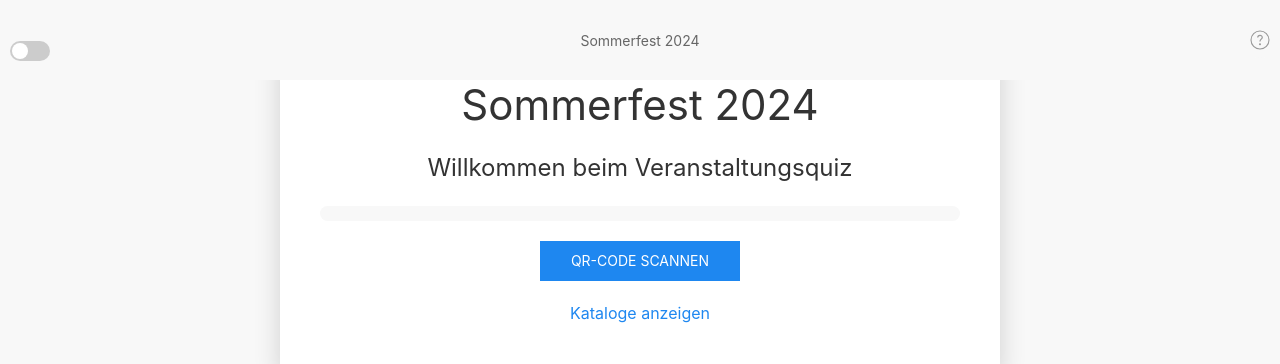
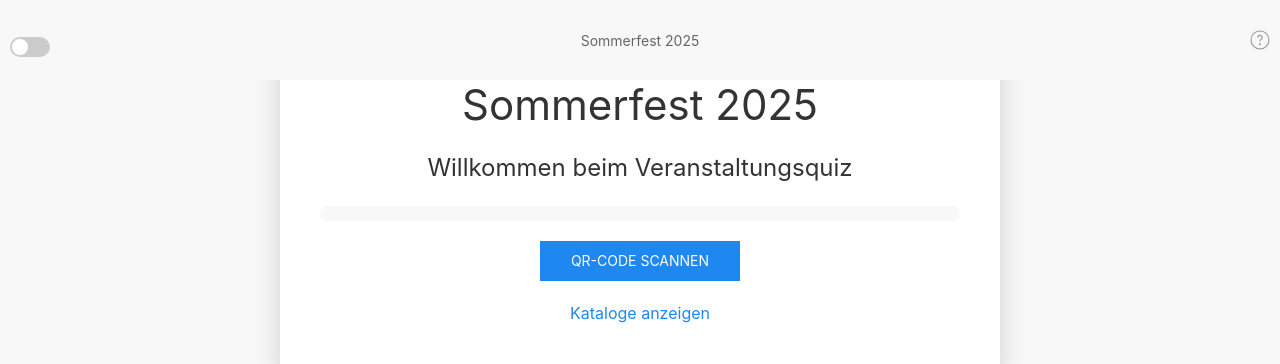
Before and after one commit to bastelix/sommerfest-quiz, a Python web app: template templates/index.html in a window 1280 px wide. Shown: the top 364 px of the page. Run offline with Jinja, Linux system fonts and the light colour scheme; the template is opened without the code that fills it, so the values that code supplies are empty; some libraries are stand-ins or nearby versions.

Commit message:
Update for Sommerfest 2025

```diff
--- a/public/js/config.js
+++ b/public/js/config.js
@@ -6,7 +6,7 @@ window.quizConfig = {
   logoPath: '',
 
   // Überschrift und Untertitel auf der Startseite
-  header: 'Sommerfest 2024',
+  header: 'Sommerfest 2025',
   subheader: 'Willkommen beim Veranstaltungsquiz',
 
   // Farbschema der Anwendung
--- a/templates/index.html
+++ b/templates/index.html
@@ -77,6 +77,7 @@
     .theme-switch {
       display: inline-block;
       margin-left: 8px;
+      margin-top: -2mm;
     }
     .theme-switch input {
       height: 0;
@@ -116,6 +117,9 @@
       margin-right: 0.5mm;
       display: flex;
       align-items: center;
+    }
+    .nav-placeholder {
+      height: 56px;
     }
     @keyframes fadeIn {
       from { opacity: 0; }
@@ -167,7 +171,7 @@
     </div>
     <div class="uk-navbar-center">
       <div class="uk-navbar-item">
-        <span class="uk-navbar-title">Sommerfest 2024</span>
+        <span class="uk-navbar-title">Sommerfest 2025</span>
       </div>
     </div>
     <div class="uk-navbar-right">
@@ -176,6 +180,7 @@
       </div>
     </div>
   </nav>
+  <div class="nav-placeholder"></div>
   <div class="uk-container uk-width-1-1 uk-width-1-2@s uk-width-2-3@m">
     <div class="uk-card uk-card-default uk-card-body uk-box-shadow-large uk-margin">
       <div id="quiz-header" class="uk-text-center uk-margin"></div>
```
Also changed, not shown: README.md, 2 other files.
